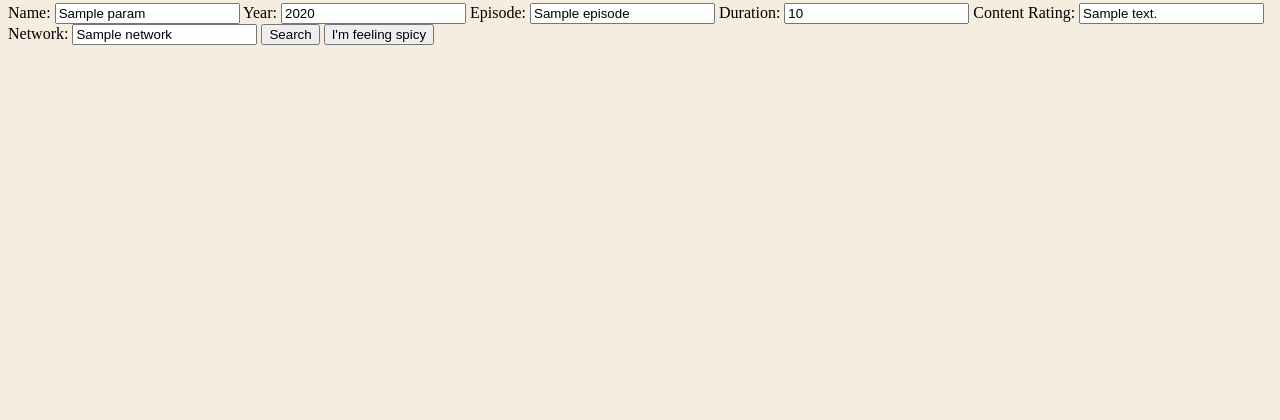
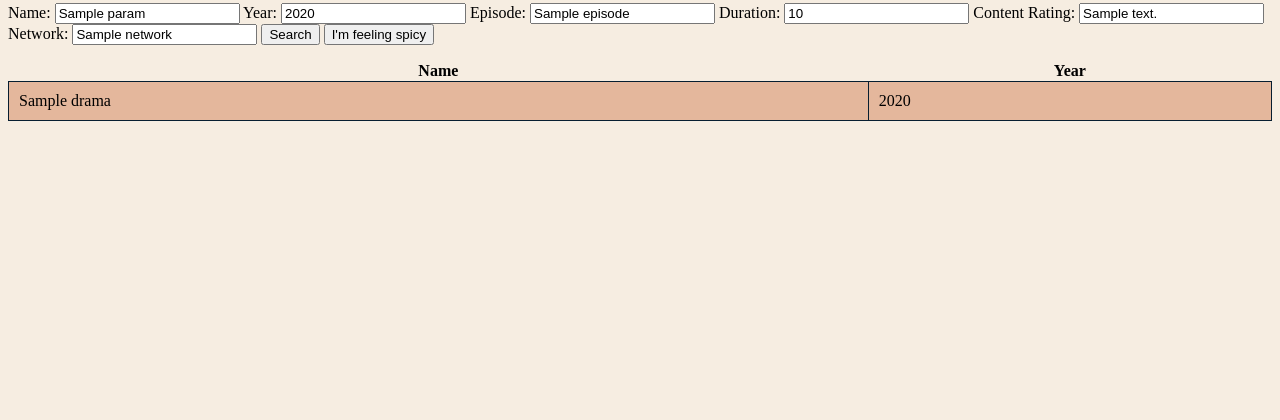
Before and after one commit to PLU-CSCI-367-Spring-2023/K-Drama_Project, a Flask app: template Templates/kdrama.html in a window 1280 px wide. Shown: the part 329-749 px from the top of the page. Run offline with Flask 3, Linux system fonts and the light colour scheme; the template is opened without the code that fills it: most values are stand-ins (such as "Sample title", 1, 10 or a date in 2020); some libraries are stand-ins or nearby versions.

Commit message:
removed extra columns

```diff
--- a/Templates/kdrama.html
+++ b/Templates/kdrama.html
@@ -72,5 +72,19 @@
 
     <button type="submit">Search</button>
     <button type="submit">I'm feeling spicy</button>
+  </form>
 
+  <form>
+    <table>
+      <tr>
+        <th>Name</th>
+        <th>Year</th>
+      </tr>
+        {% for drama in kdrama %}
+            <tr>
+                <td>{{drama.name}}</td>
+                <td>{{drama.year}}</td>
+            </tr>
+        {% endfor %}
+    </table>
   </form>
--- a/app.py
+++ b/app.py
@@ -60,7 +60,7 @@ def render_sets():
     #     count = cur.fetchone()["count"]
 
     with conn.cursor() as cur:
-        cur.execute(f"""select *
+        cur.execute(f"""select name, year
                         {from_where_clause}
                     """,
                     params)
```
Also changed, not shown: .devcontainer/pg_init/01_create_tables.sql, .devcontainer/pg_init/02_insert_rows.sql.
